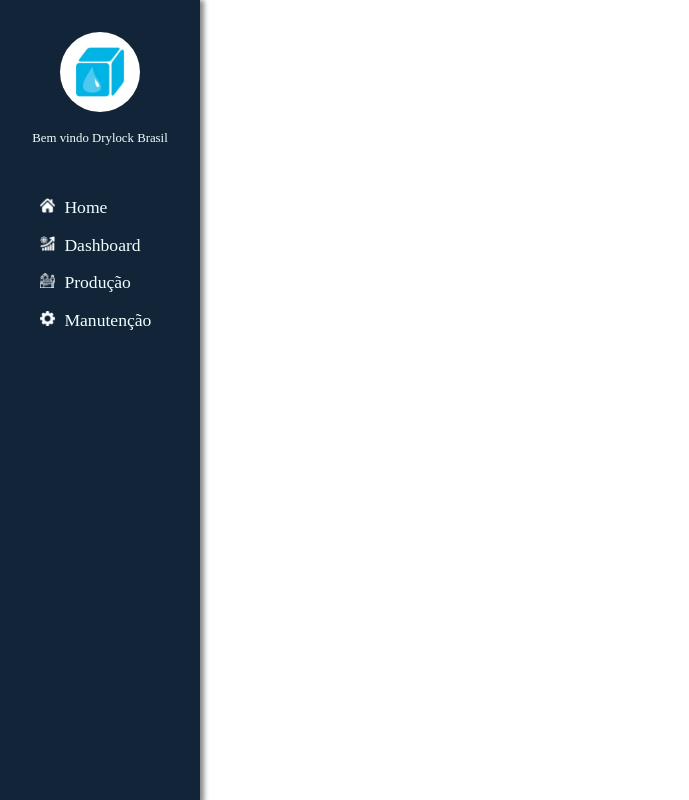
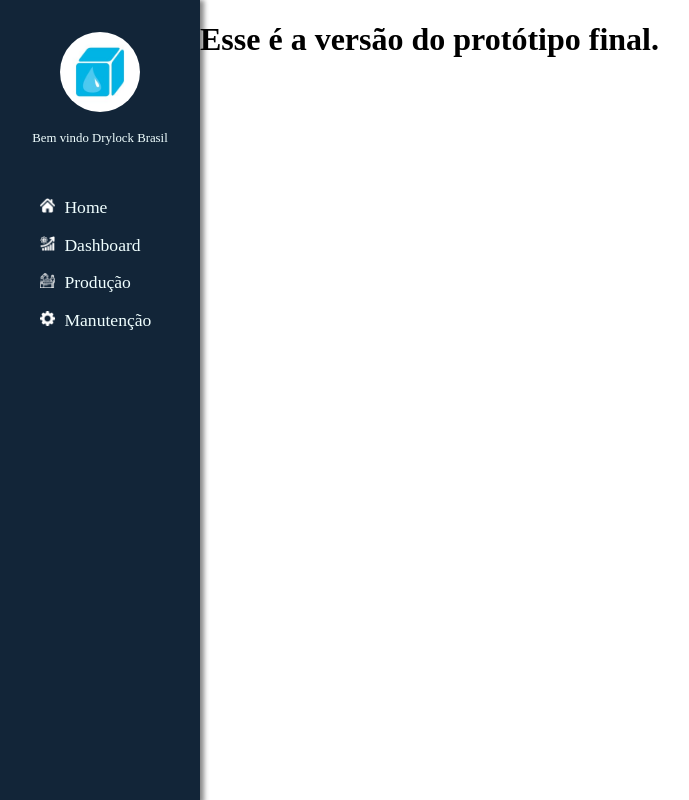
Before and after one commit to Salbound/prototipo_MES, a React (Vite) app: page / in a window 1280 px wide. Shown: the whole page, without its empty margins (0-689 px from the left). Built offline with nearby package versions, Linux system fonts and the light colour scheme.

Commit message:
Ultimo commit

```diff
--- a/src/App.jsx
+++ b/src/App.jsx
@@ -6,7 +6,8 @@ function App() {
   const [count, setCount] = useState(0)
 
   return (
-    <></>
+    <><h1>Esse é a versão do protótipo final.</h1></>
+
     // <>
     //    <div>
     //     <a href="https://vitejs.dev" target="_blank">
```
